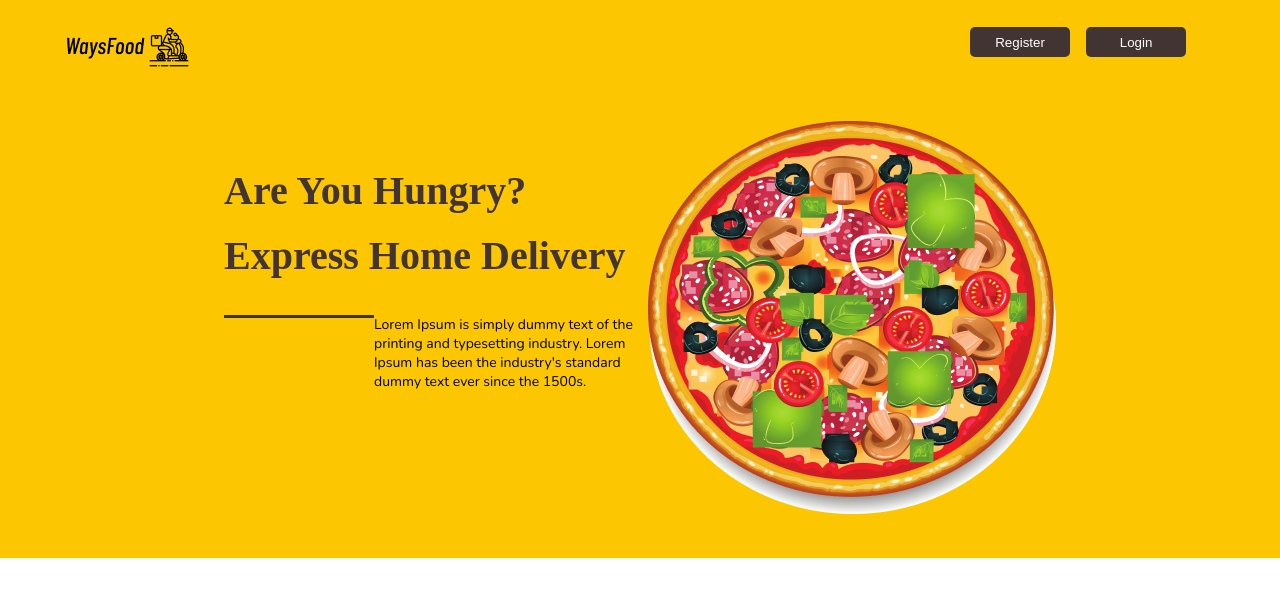
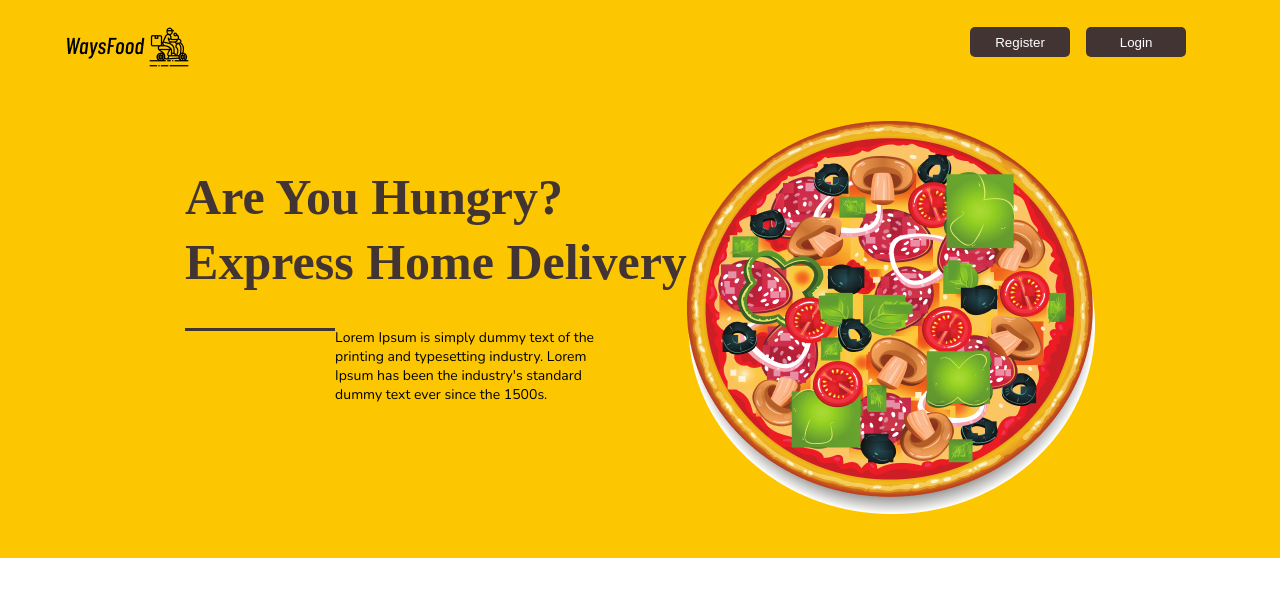
Before and after one commit to rizaruved/waysfood, a React (Create React App) app: page / in a window 1280 px wide. Shown: the top 596 px of the page. Built offline with nearby package versions, Linux system fonts and the light colour scheme; a web font is replaced by a local one.

Commit message:
/ ‘src/App.css’

```diff
--- a/src/App.css
+++ b/src/App.css
@@ -41,14 +41,11 @@
 }
 
 .mainText {
-  /* background-color: #fff; */
-
   font-family: Abhaya Libre ExtraBold, serif;
   font-style: normal;
   font-weight: 800;
-  font-size: 20px;
+  font-size: 25px;
   line-height: 65px;
-  /* identical to box height */
   color: #433434;
 
   margin-top: 60px;
```
